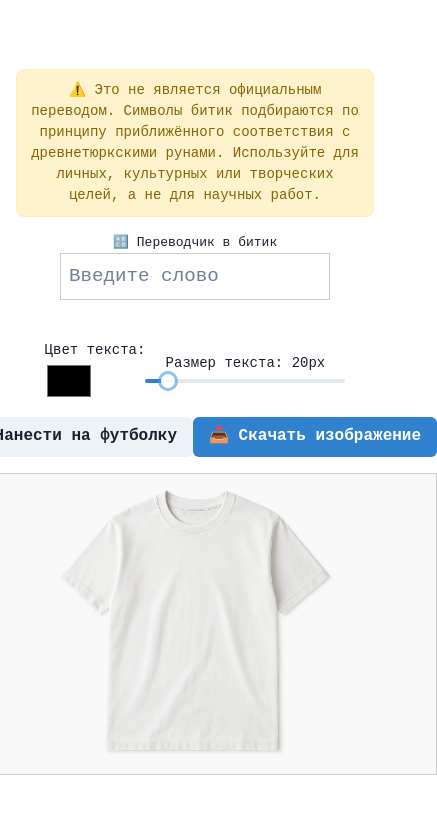
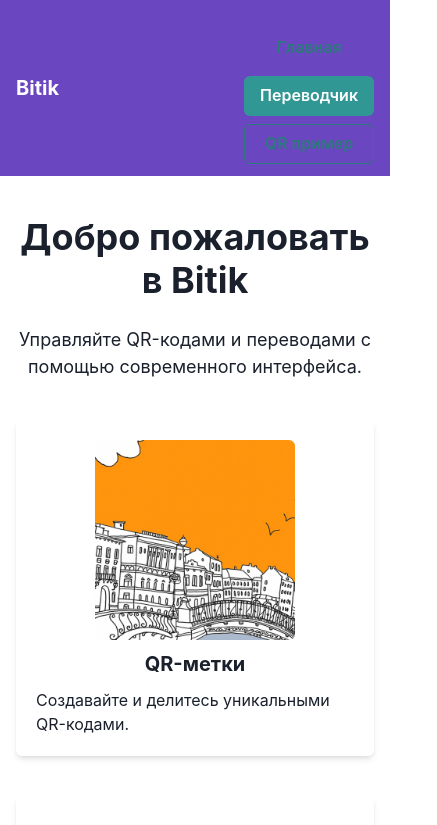
Before and after one commit to usagaliev/bitik, a React (Vite) app: page / in a window 390 px wide. Before the commit this address led to /bitik. Shown: the top 825 px of the page, 437 px wide, since content can reach past the window. Built offline with nearby package versions, Linux system fonts and the light colour scheme.

Commit message:
feat: add responsive home page with navigation

```diff
--- a/src/App.tsx
+++ b/src/App.tsx
@@ -1,24 +1,18 @@
-import {BrowserRouter, Routes, Route, Navigate} from "react-router-dom";
-import PageQr from "./pages/PageQr.tsx";
-import {JSX} from "react";
-import BitikTranslate from "./pages/BitikTranslate.tsx";
-import {Button} from "@chakra-ui/react";
+import { BrowserRouter, Routes, Route } from 'react-router-dom';
+import { JSX } from 'react';
+import PageQr from './pages/PageQr.tsx';
+import BitikTranslate from './pages/BitikTranslate.tsx';
+import HomePage from './pages/HomePage.tsx';
 
-function App() {
+function App(): JSX.Element {
   return (
-  <BrowserRouter>
-    <Routes>
-      <Route path="/qr/:id" element={<PageQr /> as JSX.Element} />
-      <Route path="*" element={<div>404</div>} />
-      <Route path="/" element={
-        <div>
-          Welcome to the QR Code App
-          <Navigate to={'/bitik'} replace>
-            <Button title='Переводчик в Битик' />
-          </Navigate>
-        </div>} />
-      <Route path="/bitik" element={<BitikTranslate />} />
-    </Routes>
+    <BrowserRouter>
+      <Routes>
+        <Route path="/" element={<HomePage />} />
+        <Route path="/bitik" element={<BitikTranslate />} />
+        <Route path="/qr/:id" element={<PageQr /> as JSX.Element} />
+        <Route path="*" element={<div>404</div>} />
+      </Routes>
     </BrowserRouter>
   );
 }
--- /dev/null
+++ b/src/components/Navbar.tsx
@@ -0,0 +1,17 @@
+import { Box, Flex, Button, Stack, Heading } from '@chakra-ui/react';
+import { Link as RouterLink } from 'react-router-dom';
+
+const Navbar = () => (
+  <Box as="nav" bg="purple.600" px={4} py={3} color="white">
+    <Flex align="center" justify="space-between" flexWrap="wrap">
+      <Heading size="md">Bitik</Heading>
+      <Stack direction={{ base: 'column', md: 'row' }} spacing={{ base: 2, md: 4 }} mt={{ base: 4, md: 0 }}>
+        <Button as={RouterLink} to="/" colorScheme="teal" variant="ghost">Главная</Button>
+        <Button as={RouterLink} to="/bitik" colorScheme="teal" variant="solid">Переводчик</Button>
+        <Button as={RouterLink} to="/qr/abc123" colorScheme="teal" variant="outline">QR пример</Button>
+      </Stack>
+    </Flex>
+  </Box>
+);
+
+export default Navbar;
--- /dev/null
+++ b/src/pages/HomePage.tsx
@@ -0,0 +1,47 @@
+import { Box, Container, Heading, Text, SimpleGrid, Stack, Image } from '@chakra-ui/react';
+import Navbar from '../components/Navbar';
+import bg from '../assets/content/bg.png';
+import tshirt from '../assets/content/white_tshirt.png';
+
+const features = [
+  {
+    title: 'QR-метки',
+    description: 'Создавайте и делитесь уникальными QR-кодами.',
+    image: bg,
+  },
+  {
+    title: 'Переводчик Bitik',
+    description: 'Мгновенно переводите текст в уникальный шрифт.',
+    image: tshirt,
+  },
+  {
+    title: 'Адаптивный дизайн',
+    description: 'Интерфейс удобно выглядит на любом устройстве.',
+    image: 'https://via.placeholder.com/400',
+  },
+];
+
+export default function HomePage() {
+  return (
+    <Box>
+      <Navbar />
+      <Container maxW="container.xl" py={10}>
+        <Stack textAlign="center" spacing={6}>
+          <Heading size="2xl">Добро пожаловать в Bitik</Heading>
+          <Text fontSize="lg">
+            Управляйте QR-кодами и переводами с помощью современного интерфейса.
+          </Text>
+        </Stack>
+        <SimpleGrid columns={{ base: 1, md: 3 }} spacing={10} mt={10}>
+          {features.map((item) => (
+            <Stack key={item.title} spacing={3} align="center" shadow="md" p={5} borderRadius="md">
+              <Image src={item.image} alt={item.title} boxSize="200px" objectFit="cover" borderRadius="md" />
+              <Heading size="md">{item.title}</Heading>
+              <Text>{item.description}</Text>
+            </Stack>
+          ))}
+        </SimpleGrid>
+      </Container>
+    </Box>
+  );
+}
```
